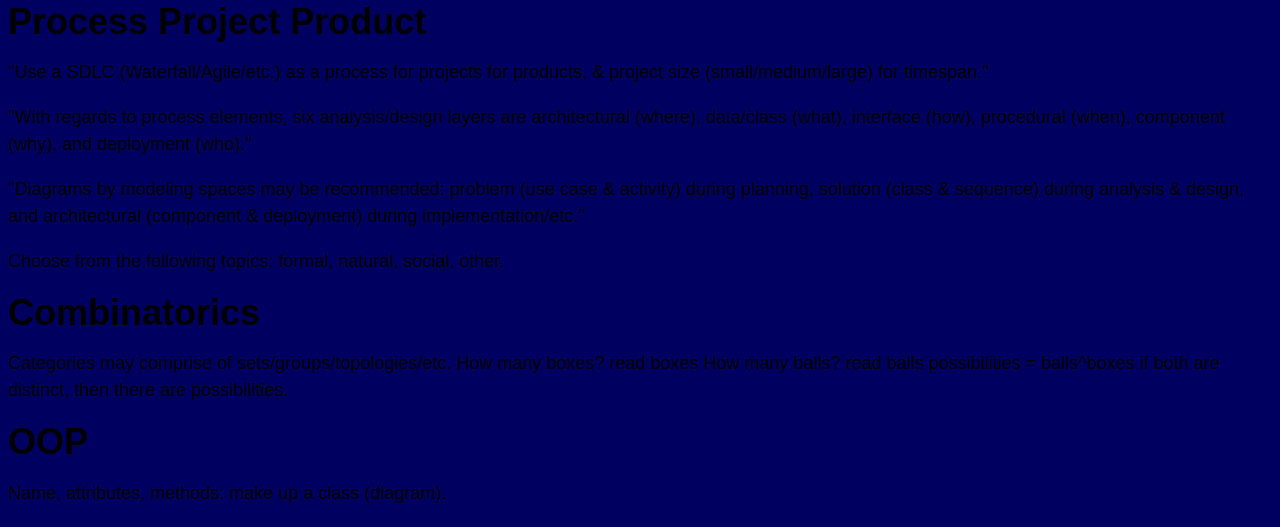
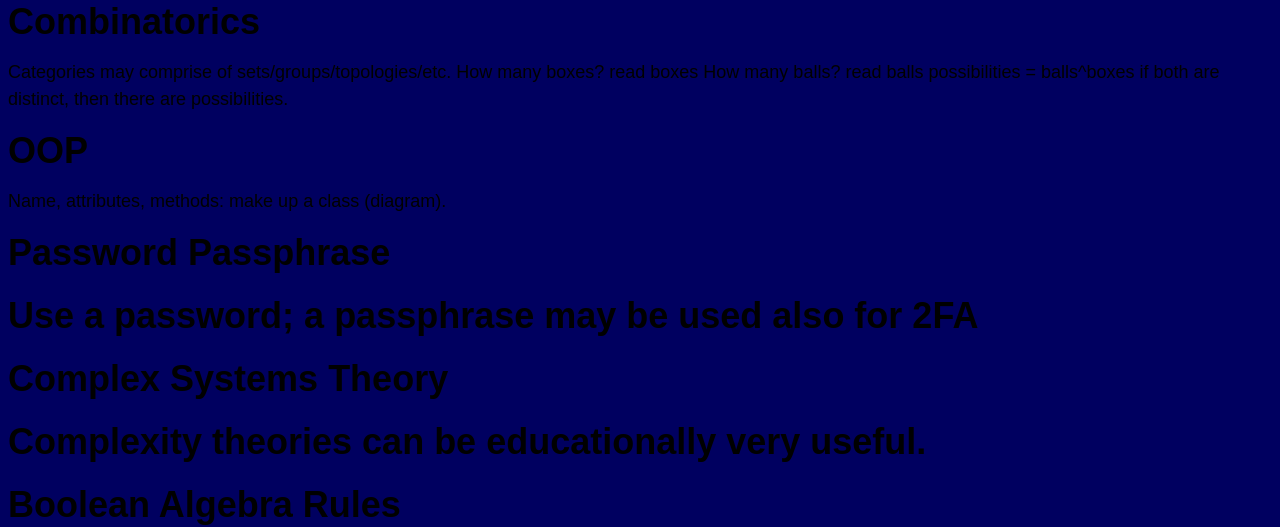
Before and after one commit to Solo-Trio-Studio/formal-sciences_software-suite, a plain HTML site: page index.html in a window 1280 px wide. Shown: the top 527 px of the page. Drawn offline with Linux system fonts and the light colour scheme.

Commit message:
Update index.html

```diff
--- a/index.html
+++ b/index.html
@@ -11,15 +11,6 @@
       </style>
   </head>
   <body>
-      <h1>Process Project Product</h1>
-      <form id="form1" runat="server">
-          <div>
-              <p>"Use a SDLC (Waterfall/Agile/etc.) as a process for projects for products, & project size (small/medium/large) for timespan."</p>
-              <p>"With regards to process elements, six analysis/design layers are architectural (where), data/class (what), interface (how), procedural (when), component (why), and deployment (who)."</p>
-              <p>"Diagrams by modeling spaces may be recommended: problem (use case & activity) during planning, solution (class & sequence) during analysis & design, and architectural (component & deployment) during implementation/etc."</p>
-              <p>Choose from the following topics: formal, natural, social, other.</p>
-          </div>
-      </form>
       <h1>Combinatorics</h1>
       <p>
           Categories may comprise of sets/groups/topologies/etc.
```
